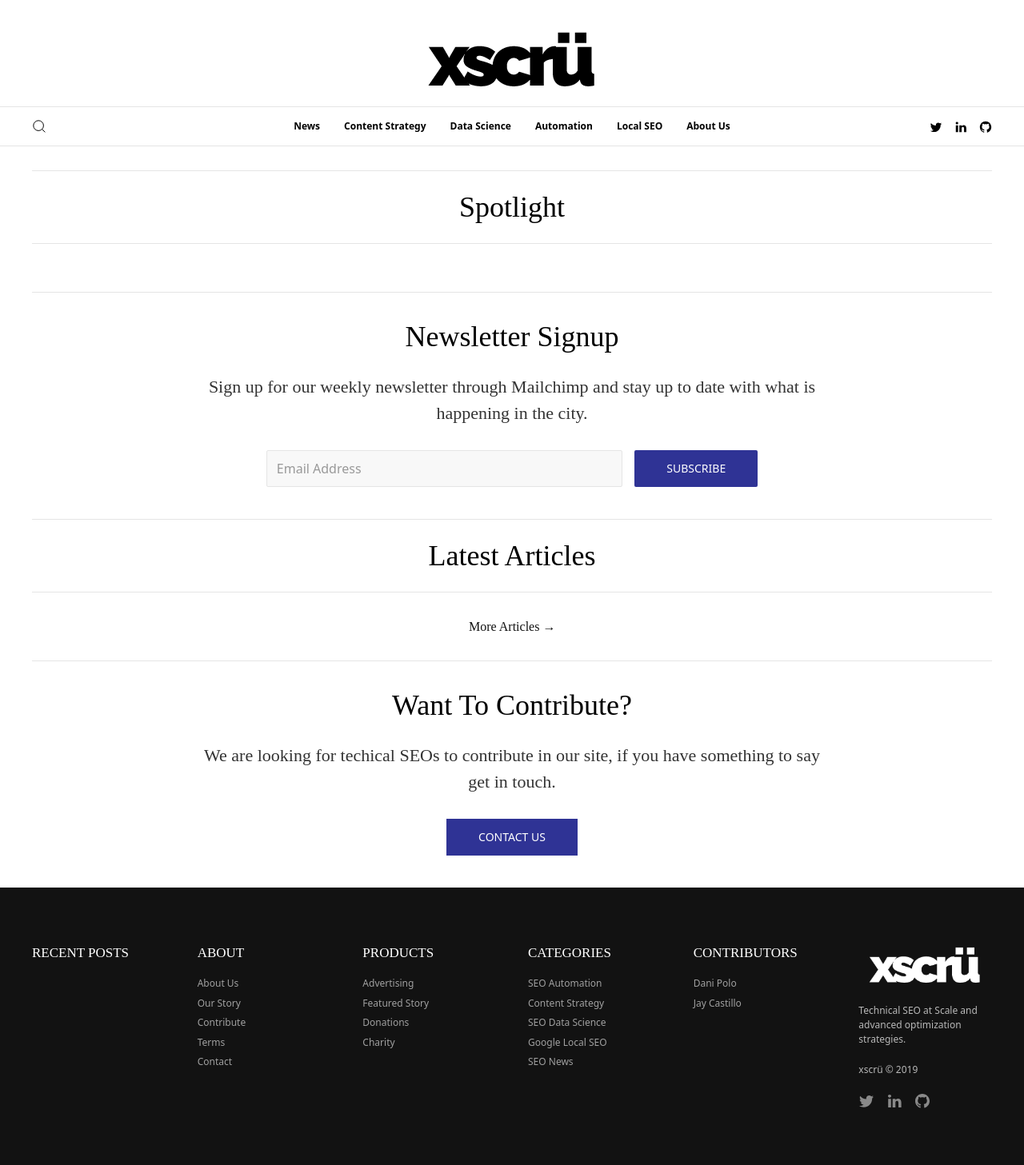
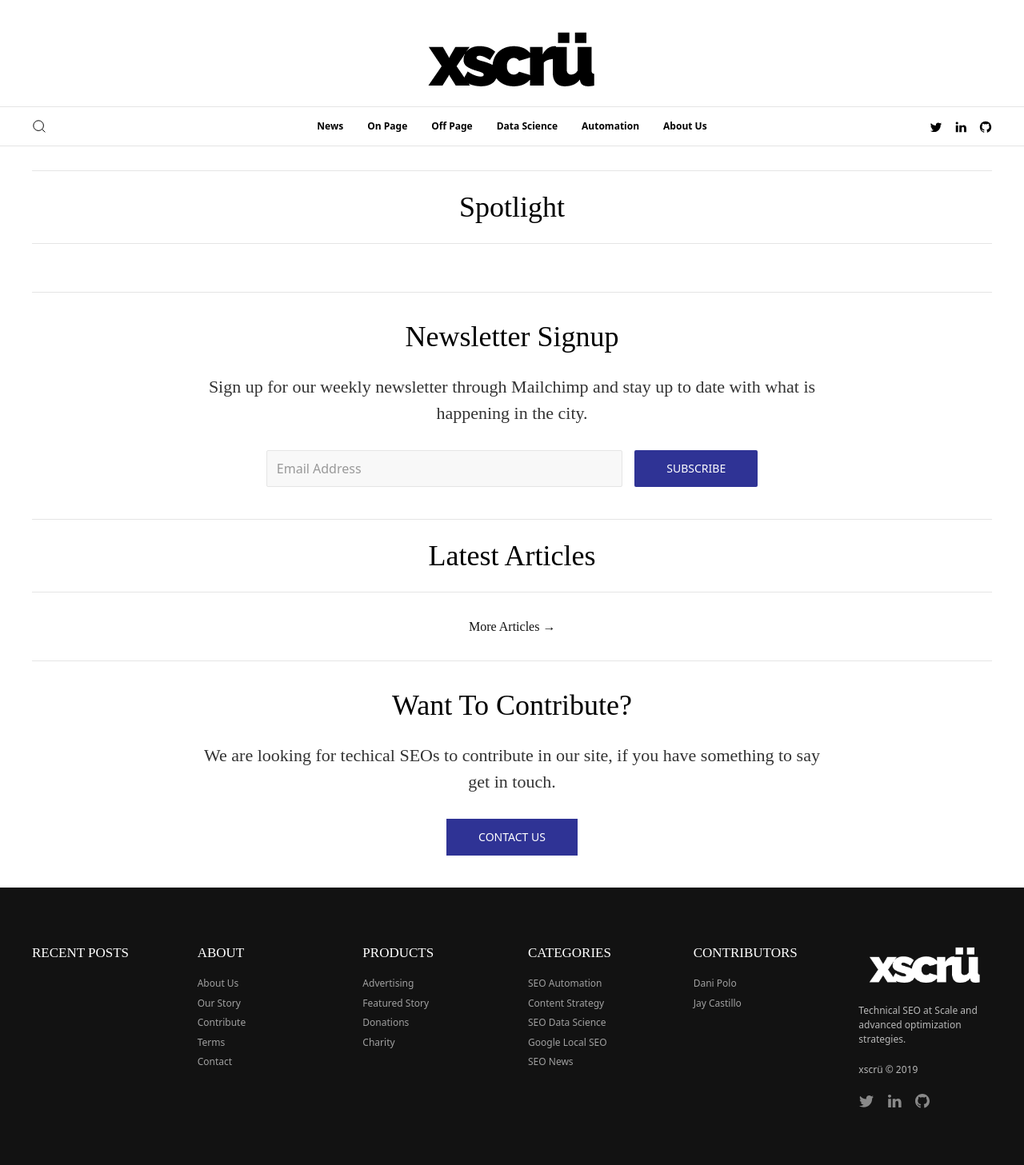
Before and after one commit to danipolo/danipolo.github.io, a Jekyll site: the page built from index.md, in a window 1280 px wide. Shown: the whole page at 80% size. Built offline with Jekyll 4.4.1, drawn with Linux system fonts in a browser that asks for light colours.

Commit message:
fix typo

```diff
--- /dev/null
+++ b/_category/off-page.md
@@ -0,0 +1,4 @@
+---
+tag: Off Page SEO
+permalink: "/category/off-page/"
+---
--- a/_data/navbar_primary.yml
+++ b/_data/navbar_primary.yml
@@ -5,17 +5,17 @@ center:
   - title: News
     url: /category/news/
 
-  - title: Content Strategy
-    url: /category/content-strategy/
+  - title: On Page
+    url: /category/on-page/
+
+  - title: Off Page
+    url: /category/off-page/
 
   - title: Data Science
     url: /category/data-science/
 
   - title: Automation
     url: /category/data-science/
-
-  - title: Local SEO
-    url: /category/local/
 
   - title: About Us
     dropdown:
```
Also changed, not shown: _category/on-page.md (added, +4 -0 lines).
